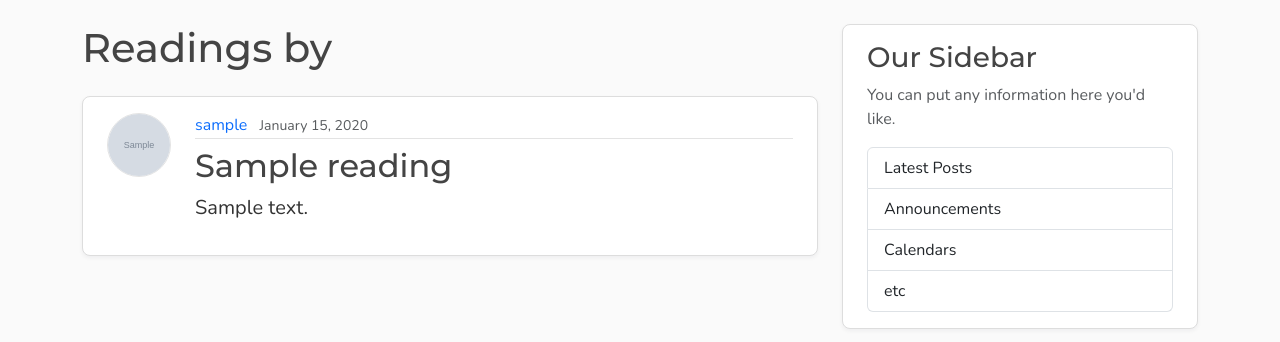
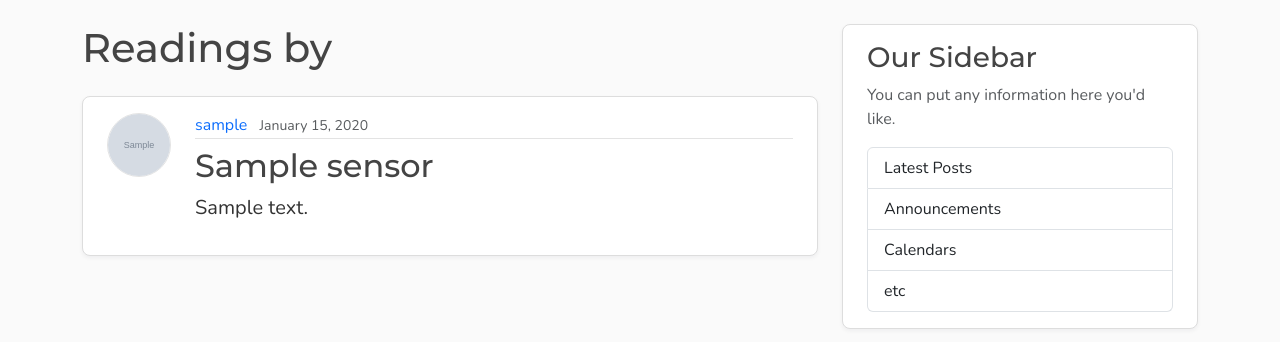
Before and after one commit to johnloane/sd3b_iot_26, a FastAPI app: template fastapi_intro/templates/user_readings.html in a window 1280 px wide. Shown: the part 56-398 px from the top of the page. Run offline with FastAPI, Linux system fonts and the light colour scheme; the template is opened without the code that fills it: most values are stand-ins (such as "Sample title", 1, 10 or a date in 2020); grey boxes marked "Sample" are stand-in pictures.

Commit message:
Finalise DB support
One bug left where one of the endpoints goes to api instead of html

```diff
--- a/fastapi_intro/main.py
+++ b/fastapi_intro/main.py
@@ -33,7 +33,7 @@ def sensor_reading_page(request:Request, sensor_reading_id:int, db: Annotated[Se
     result = db.execute(select(models.Reading).where(models.Reading.id == sensor_reading_id))
     sensor_reading = result.scalars().first()
     if sensor_reading:
-        title = sensor_reading['sensor'][:50]
+        title = sensor_reading.sensor[:50]
         return templates.TemplateResponse(request, "sensor_reading.html", {"sensor_reading":sensor_reading, "title":title})
     raise HTTPException(status_code=status.HTTP_404_NOT_FOUND, detail="Sensor reading not found")
 
@@ -44,7 +44,7 @@ def user_readings_page(request:Request, user_id: int, db: Annotated[Session, Dep
     user = result.scalars().first()
     if not user:
         raise HTTPException(status_code=status.HTTP_404_NOT_FOUND, detail="User not found")
-    result = db.execute(models.Reading).where(models.Reading.user_id == user_id)
+    result = db.execute(select(models.Reading).where(models.Reading.user_id == user_id))
     readings = result.scalars().all()
     return templates.TemplateResponse(request, "user_readings.html", {"readings":readings, "user":user, "title":f"{user.username}'s Readings"})
 
@@ -70,11 +70,11 @@ def create_reading(reading: ReadingCreate, db: Annotated[Session, Depends(get_db
     user = result.scalars().first()
     if not user:
         raise HTTPException(status_code=status.HTTP_404_NOT_FOUND, detail="User not found")
-    new_reading = {
-        "sensor": reading.sensor,
-        "content": reading.content,
-        "user_id": reading.user_id
-    }
+    new_reading = models.Reading(
+        sensor = reading.sensor,
+        content = reading.content,
+        user_id = reading.user_id
+    )
     db.add(new_reading)
     db.commit()
     db.refresh(new_reading)
@@ -103,7 +103,7 @@ def create_user(user: UserCreate, db: Annotated[Session, Depends(get_db)]):
 
 @app.get("/api/user/{user_id}", response_model = UserResponse)
 def get_user(user_id: int, db: Annotated[Session, Depends(get_db)]):
-    result = db.execute(models.User).where(models.User.id == user_id)
+    result = db.execute(select(models.User).where(models.User.id == user_id))
     user = result.scalars().first()
     if user:
         return user
@@ -124,11 +124,11 @@ def get_user_readings(user_id: int, db: Annotated[Session, Depends(get_db)]):
 
 @app.exception_handler(StarletteHTTPException)
 def general_http_exception_handler(request:Request, exception:StarletteHTTPException):
-    message = {
+    message = (
         exception.detail
         if exception.detail
         else "An error occurred. Please check your request and try again"
-    }
+    )
     if request.url.path.startswith("/api"):
         return JSONResponse(
             status_code = exception.status_code,
--- a/fastapi_intro/models.py
+++ b/fastapi_intro/models.py
@@ -14,6 +14,12 @@ class User(Base):
 
     readings:Mapped[list[Reading]] = relationship(back_populates="author")
 
+    @property
+    def image_path(self)->str:
+        if self.image_file:
+            return f"/media/profile_pics/{self.image_file}"
+        return "/static/profile_pics/default.jpg"
+
 class Reading(Base):
     __tablename__ = "reading"
     id: Mapped[int] = mapped_column(Integer, primary_key=True, index=True)
--- a/fastapi_intro/templates/home.html
+++ b/fastapi_intro/templates/home.html
@@ -5,13 +5,13 @@
       <div class="d-flex align-items-start gap-4">
         <img class="rounded-circle article-img flex-shrink-0"
              src="{{ sensor_reading.author.image_path}}"
-             alt="{{ sensor_reading.author.name }}'s profile picture"
+             alt="{{ sensor_reading.author.username }}'s profile picture"
              width="64"
              height="64"
              loading="lazy">
         <div class="flex-grow-1">
           <div class="article-metadata mb-2">
-            <a class="me-2" href="{{url_for('user_readings', user_id=reading.author.id)}}">{{ sensor_reading.author.name }}</a>
+            <a class="me-2" href="{{url_for('user_readings', user_id=sensor_reading.author.id)}}">{{ sensor_reading.author.username }}</a>
             <small class="text-body-secondary">{{ sensor_reading.date_timestamp.strftime('%d %B, %Y')}}</small>
           </div>
           <h2>
--- a/fastapi_intro/templates/sensor_reading.html
+++ b/fastapi_intro/templates/sensor_reading.html
@@ -11,9 +11,9 @@
     />
     <div class="flex-grow-1">
       <div class="article-metadata mb-2">
-        <a class="me-2" href="#">{{ sensor_reading.sensor }}</a>
+        <a class="me-2" href="{{url_for("user_readings", user_id=sensor_reading.author.id)}}">{{ sensor_reading.author.username }}</a>
         <small class="text-body-secondary"
-          >{{ sensor_reading.date_timestamp }}</small
+          >{{ sensor_reading.date_timestamp.strftime("%d %B, %Y") }}</small
         >
       </div>
       <h2 class="article-title">{{ sensor_reading.sensor }}</h2>
--- a/fastapi_intro/templates/user_readings.html
+++ b/fastapi_intro/templates/user_readings.html
@@ -23,13 +23,11 @@
         >
       </div>
       <h2>
-        <a
-          class="article-title"
-          href="{{ url_for('reading_page', reading_id=reading.id) }}"
-          >{{ reading.name }}</a
+        <a class="article-title" href="{{ url_for('get_sensor_readings') }}"
+          >{{ reading.sensor }}</a
         >
       </h2>
-      <p class="article-content">{{ reading.content }}</p>
+      <p class="article-content">{{reading.content }}</p>
     </div>
   </div>
 </article>
```
Also changed, not shown: fastapi_intro/readings.db.
